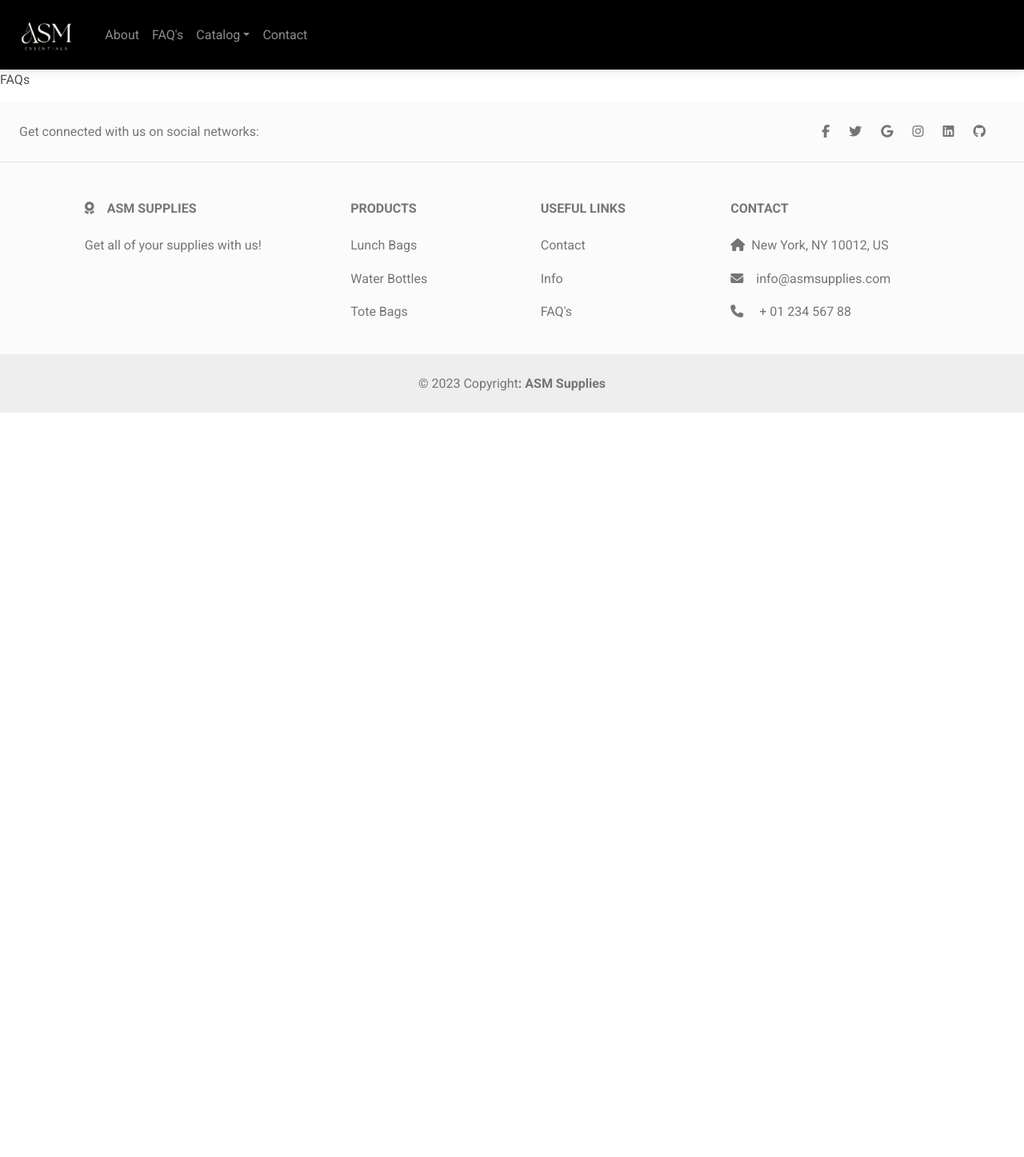
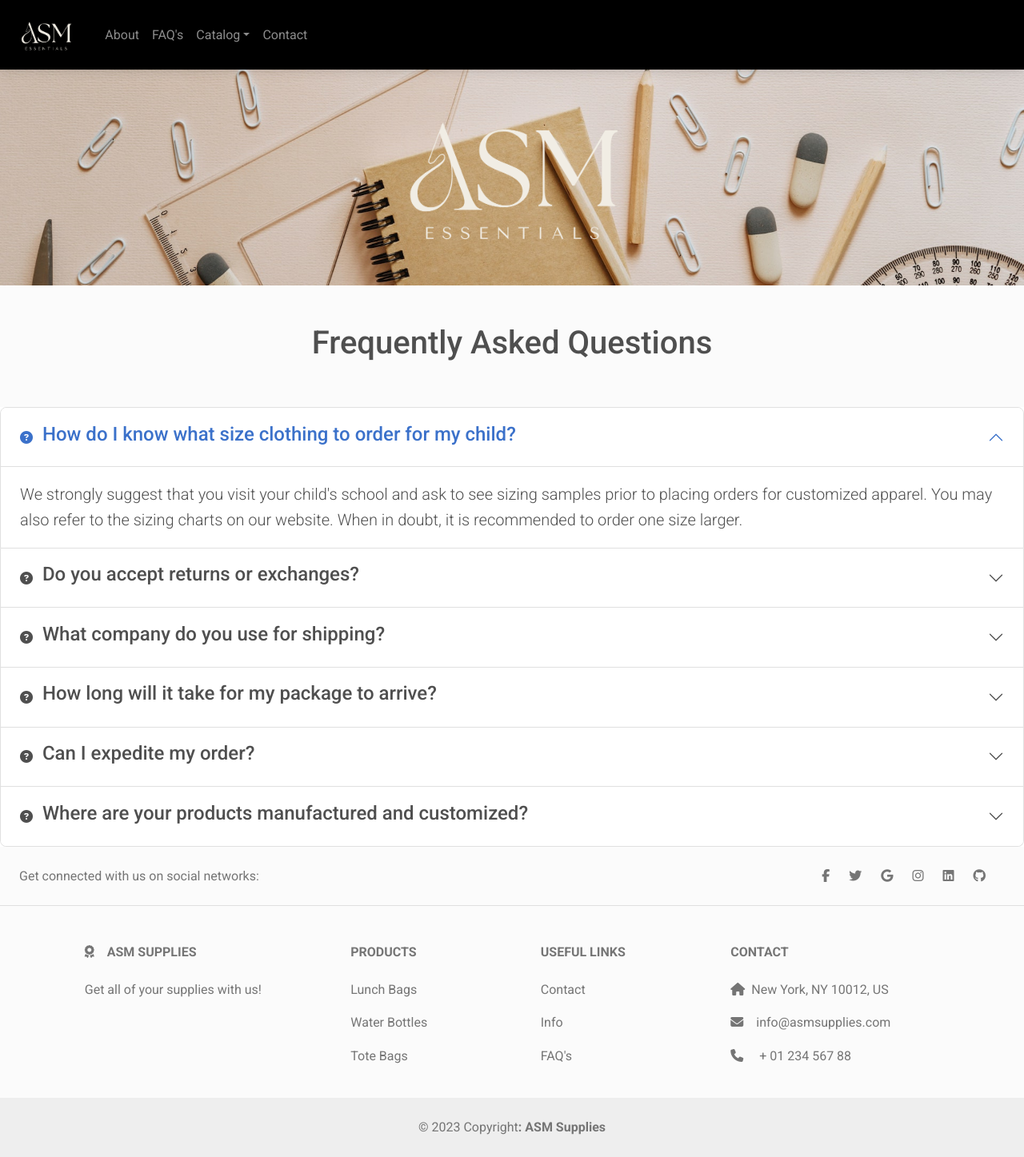
Before and after one commit to jamalamar/ASM, a React (Create React App) app: page /FAQs in a window 1280 px wide. Shown: the whole page at 80% size. Before the commit the page ends 800 px from the top, so only its background shows below. Built offline with nearby package versions, Linux system fonts and the light colour scheme.

Commit message:
faqs ready

```diff
--- a/src/Views/About.js
+++ b/src/Views/About.js
@@ -18,7 +18,7 @@ export default function About () {
     return (
 
     <div>
-      <MDBTypography classname='display-6'>About Us</MDBTypography>
+      <MDBTypography className='display-3 pb-3 mb-3'>About Us</MDBTypography>
     </div>
 
     )
--- a/src/Views/Catalog.js
+++ b/src/Views/Catalog.js
@@ -18,7 +18,7 @@ export default function Catalog () {
     return (
 
     <div>
-      <MDBTypography classname='display-6'>Catalog</MDBTypography>
+      <MDBTypography className='display-3 pb-3 mb-3'>Catalog</MDBTypography>
     </div>
 
     )
--- a/src/Views/Contact.js
+++ b/src/Views/Contact.js
@@ -18,7 +18,7 @@ export default function Contact () {
     return (
 
     <div>
-      <MDBTypography classname='display-6'>Contact</MDBTypography>
+      <MDBTypography className='display-3 pb-3 mb-3'>Contact</MDBTypography>
     </div>
 
     )
--- a/src/Views/FAQs.js
+++ b/src/Views/FAQs.js
@@ -1,15 +1,9 @@
 import React, { Component } from 'react';
 
 import {
-  MDBCarousel,
-  MDBCarouselItem,
-  MDBCard,
-  MDBCardImage,
-  MDBCardBody,
-  MDBCardTitle,
-  MDBCardText,
-  MDBRow,
-  MDBCol,
+  MDBAccordion,
+  MDBAccordionItem,
+  MDBIcon,
   MDBTypography
 } from 'mdb-react-ui-kit';
 
@@ -17,9 +11,69 @@ export default function FAQs () {
 
     return (
 
-    <div>
-      <MDBTypography classname='display-6'>FAQs</MDBTypography>
-    </div>
+      <div>
+
+        {/******************* Banner Image ********************/}
+        <div className='bg-image'>
+          <img src='Assets/FAQs_Banner.jpg' className='img-fluid shadow-4' alt='FAQs Banner' />
+          <div className='mask' style={{ backgroundColor: 'rgba(0, 0, 0, 0.0)' }}>
+            <div className='d-flex justify-content-center align-items-center h-100'>
+              <img src='Assets/Nav_Logo.png' style={{height: 250,}} alt='ASM Logo'/>
+            </div>
+          </div>
+        </div>
+
+
+
+        {/******************* Header ********************/}
+        <div className='p-5 text-center bg-light'>
+          <h1 className=''>Frequently Asked Questions</h1>
+        </div>
+
+
+
+        {/******************* Questions ********************/}
+        <MDBAccordion initialActive={1} className="fs-5 fw-lighter">
+          <MDBAccordionItem collapseId={1} headerTitle={<><MDBIcon fas icon="question-circle" />
+            <h4> &nbsp; How do I know what size clothing to order for my child? </h4> </>}>
+            We strongly suggest that you visit your child's school and ask to see sizing samples
+            prior to placing orders for customized apparel. You may also refer to the sizing charts
+            on our website. When in doubt, it is recommended to order one size larger.
+          </MDBAccordionItem>
+
+          <MDBAccordionItem collapseId={2} headerTitle={<><MDBIcon fas icon="question-circle" />
+            <h4> &nbsp; Do you accept returns or exchanges? </h4> </>}>
+            Unfortunately there are no returns or exchanges for products customized
+            with a logo as these products cannot be easily sold to another customer.
+          </MDBAccordionItem>
+
+          <MDBAccordionItem collapseId={3} headerTitle={<><MDBIcon fas icon="question-circle" />
+            <h4> &nbsp;  What company do you use for shipping? </h4> </>}>
+            All orders are shipped via USPS or UPS depending on the size and weight of your package.
+            It is at the delivery driver’s discretion to request a signature. To ensure delivery, we
+            recommend that you provide a shipping address where an adult is available to sign.
+          </MDBAccordionItem>
+
+          <MDBAccordionItem collapseId={4} headerTitle={<><MDBIcon fas icon="question-circle" />
+            <h4> &nbsp;  How long will it take for my package to arrive? </h4> </>}>
+            Production time for all customized products is at least 10 business days.
+            Rush shipping is available for an additional fee.
+          </MDBAccordionItem>
+
+          <MDBAccordionItem collapseId={5} headerTitle={<><MDBIcon fas icon="question-circle" />
+            <h4> &nbsp;  Can I expedite my order? </h4> </>}>
+            Yes, please contact us if you wish to expedite your order.
+          </MDBAccordionItem>
+
+          <MDBAccordionItem collapseId={6} headerTitle={<><MDBIcon fas icon="question-circle" />
+            <h4> &nbsp;  Where are your products manufactured and customized? </h4> </>}>
+            At ASMSupplies.com, we order blank products from USA based distributors and manufacturers
+            and each product label lists its country of origin. All product customizations are made by
+            ASM Supplies in our facility.
+          </MDBAccordionItem>
+        </MDBAccordion>
+
+      </div>
 
     )
 }
```
Also changed, not shown: src/Views/Home.js (+33 -151 lines), public/Assets/FAQs_Banner.jpg (added).
